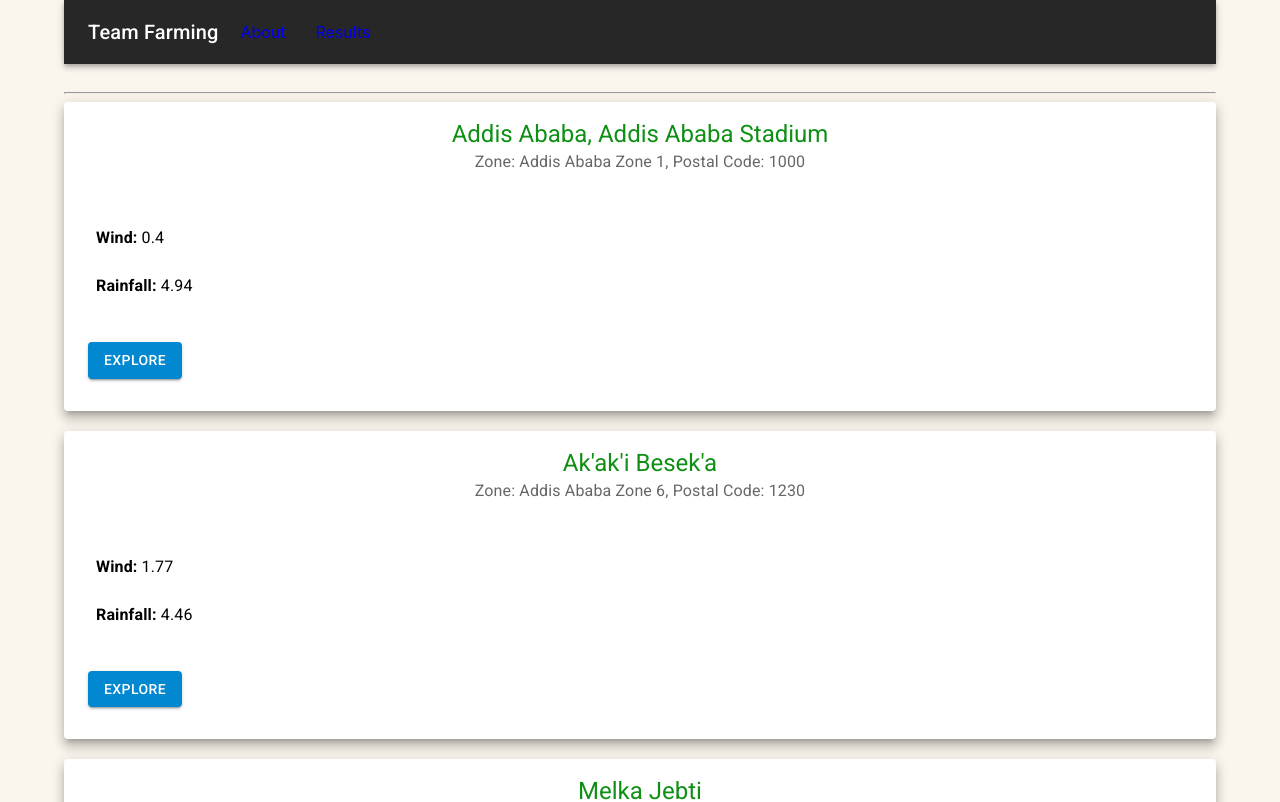
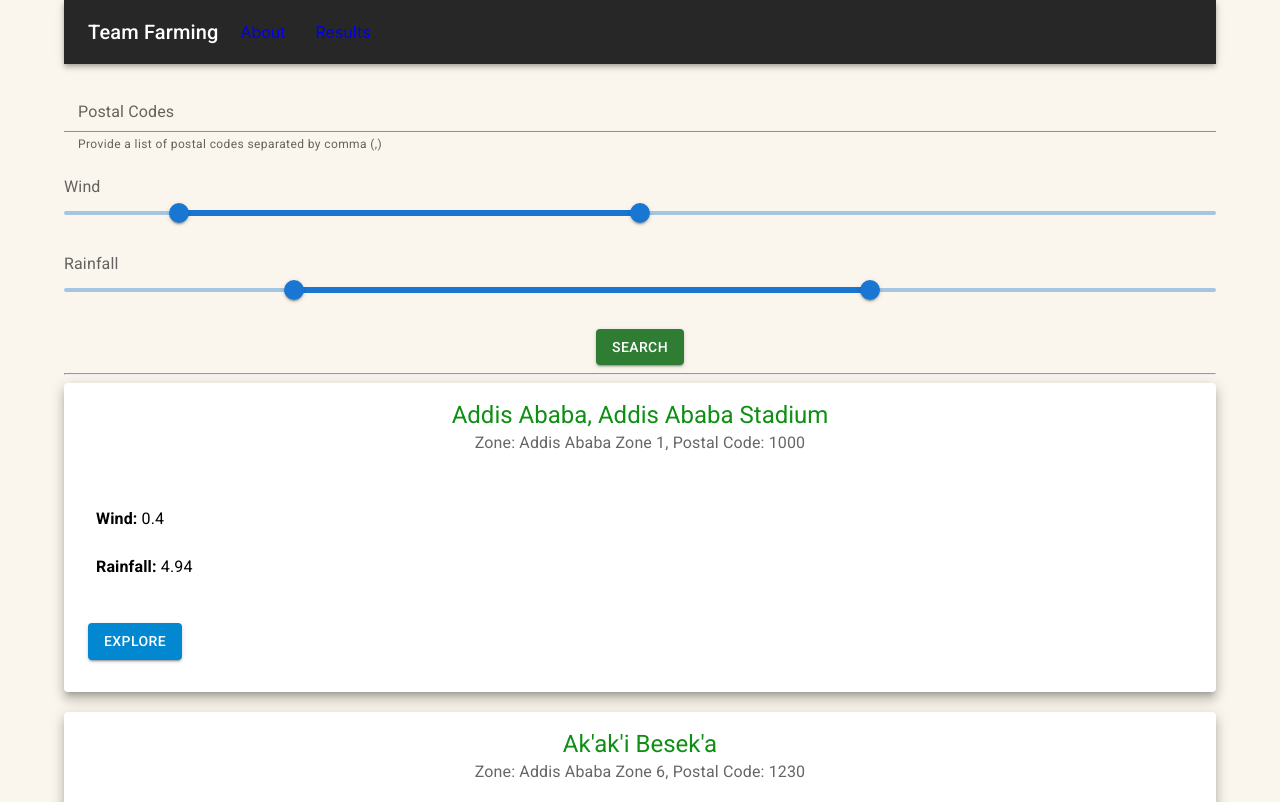
Before and after one commit to nitishmadhukar/nsf_ethiopia, a React (Create React App) app: page /results in a window 1280 px wide. Shown: the top 802 px of the page. Built offline with nearby package versions, Linux system fonts and the light colour scheme.

Commit message:
Functional results

```diff
--- a/src/App.js
+++ b/src/App.js
@@ -11,7 +11,7 @@ function App() {
       <div className="App">
       <Container>
         <ThemeProvider theme={darkTheme}>
-          <AppBar position="static" color="primary">
+          <AppBar position="static" color="primary" fullWidth={true}>
           <Toolbar>
             <Typography noWrap variant="h6" component="div">Team Farming</Typography>&nbsp;
             <Typography variant="body" component="div" sx={{ minWidth: 80 }}><Link to="/" className="navlink">About</Link></Typography>
--- a/src/ResultsCards.jsx
+++ b/src/ResultsCards.jsx
@@ -1,12 +1,13 @@
 import React from 'react';
 import { defaultData } from './defaultData';
 import './App.css';
-import { Container, CircularProgress, Card, CardHeader, CardContent, CardActions, Button, Typography, List, ListItem, ListItemText } from '@mui/material';
+import { Container, CircularProgress, Card, CardHeader, CardContent, CardActions, Button, Typography, List, ListItem, ListItemText, FormControl, InputLabel, Input, FormHelperText, Slider, Grid } from '@mui/material';
+import { Box } from '@mui/system';
 
 class ResultCards extends React.Component {
     constructor(props) {
         super(props);
-        this.state = {results: []}
+        this.state = {results: [], wind: [10, 50], rainfall: [20, 70], postal_codes: ""}
     }
 
     componentDidMount() {
@@ -20,32 +21,51 @@ class ResultCards extends React.Component {
         })
     }
 
-    handleSubmit = () => {
-        alert('Submitted Form')
+    handleSubmit = (e) => {
+        e.preventDefault()
+        //TODO: Need to do an API call to the backend to fetch the results
+        let postal_codes_list = this.state.postal_codes.split(",").map((pc) => pc.trim())
+
+        let results = this.state.results.filter((result) => {
+            return (
+                postal_codes_list.includes(result["Postal Code"].toString()) &&
+                (result["Wind"] >= this.state.wind[0] && result["Wind"] <= this.state.wind[1]) &&
+                (result["Rainfall"] >= this.state.rainfall[0] && result["Rainfall"] <= this.state.rainfall[1])
+            )
+        })
+        this.setState({
+            results: results
+        })
+    }
+
+    handleFormInput = (e) => {
+        this.setState({
+            [e.target.name]: e.target.value
+        })
     }
 
     render() {
         return (
             <Container>
-                {/* <Form onSubmit={this.handleSubmit} inline>
-                    <FormGroup>
-                            <Label for="postal_code" className='justify-content-lg-left'><strong>Postal Code</strong></Label>
-                            <Input id="postal_code" name="postal_code" placeholder="List of postal codes separated by semi-colon(;)" type="text" />
-                    </FormGroup>
-                    <FormGroup>
-                            <Label for="wind"><strong>Wind</strong></Label>
-                            <Input id="wind" name="wind" type="range" />
-                    </FormGroup>
-                    <FormGroup>
-                            <Label for="rainfall"><strong>Rainfall</strong></Label>
-                            <Input id="rainfall" name="rainfall" type="range" />
-                    </FormGroup>
-                    <Row>
-                        <Col md={3}></Col>
-                        <Col md={6}><Input type="submit" value="Submit" className='btn btn-success'></Input></Col>
-                        <Col md={3}></Col>
-                    </Row>
-                </Form> */}
+                <Box>
+                    <form onSubmit={this.handleSubmit}>
+                        <FormControl fullWidth={true}>
+                            <InputLabel htmlFor="postal_codes">Postal Codes</InputLabel>
+                            <Input id="postal_codes" aria-describedby="postal_codes" name="postal_codes" onChange={this.handleFormInput} />
+                            <FormHelperText id="postal_codes">Provide a list of postal codes separated by comma (,)</FormHelperText>
+                        </FormControl>
+                        <br /><br />
+
+                        <InputLabel htmlFor="wind" id="wind">Wind</InputLabel>
+                        <Slider value={this.state.wind} onChange={this.handleFormInput} valueLabelDisplay="auto" name="wind" />
+                        <br /><br />
+
+                        <InputLabel htmlFor="rainfall" id="rainfall">Rainfall</InputLabel>
+                        <Slider value={this.state.rainfall} onChange={this.handleFormInput} valueLabelDisplay="auto" name="rainfall" />
+                        <br /><br />
+                        <Button variant="contained" color="success" type="submit">Search</Button>
+                    </form>
+                </Box>
                 <hr />
                 {this.state.results.length === 0 ? <CircularProgress /> :
                    this.state.results.map((item) => {
--- a/src/index.css
+++ b/src/index.css
@@ -26,6 +26,11 @@ li {
   color: "white";
 }
 
+#wind,
+#rainfall {
+  text-align: left;
+}
+
 .MuiCardHeader-title {
   color: #0f9015;
 }
```
